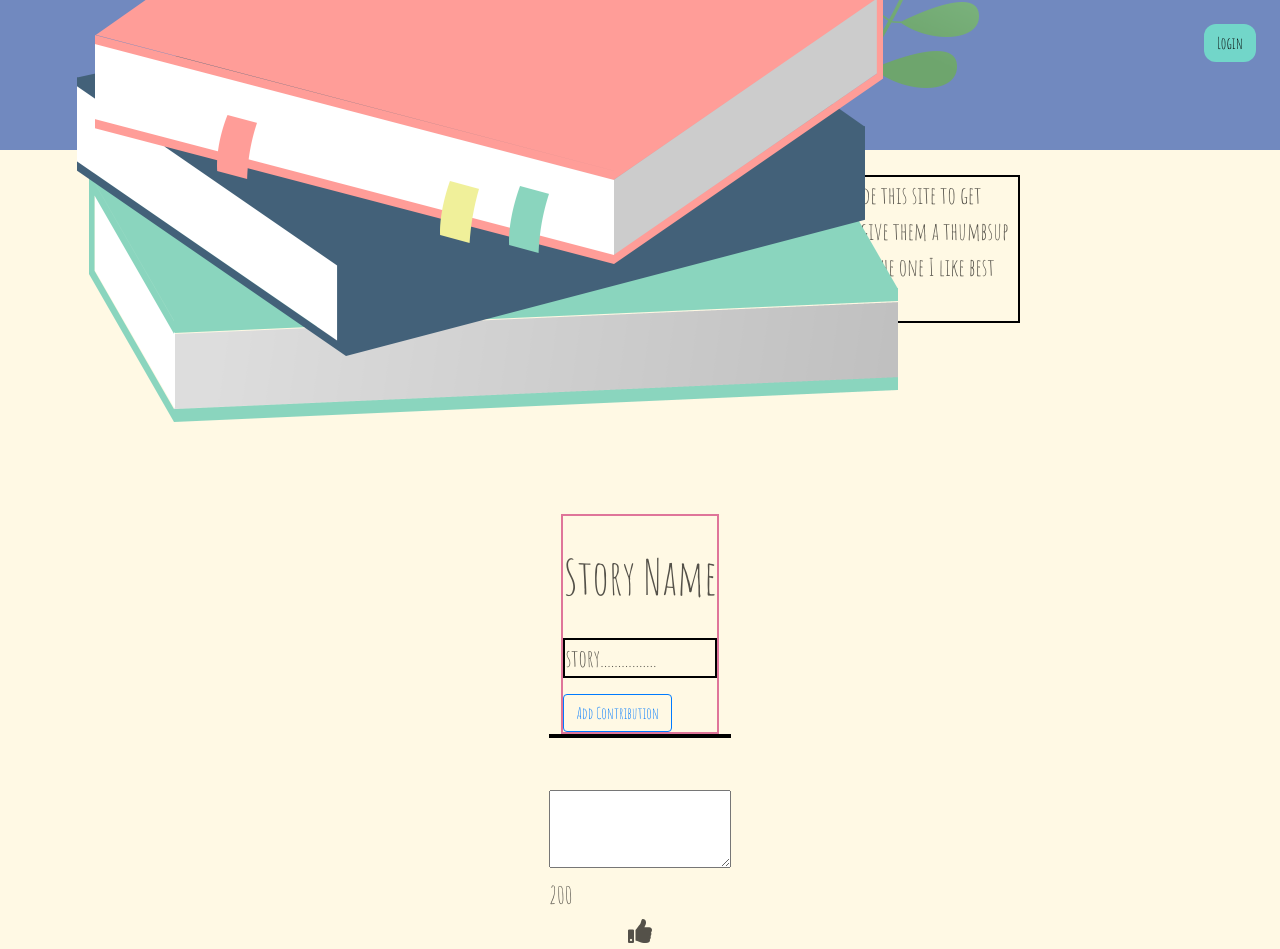
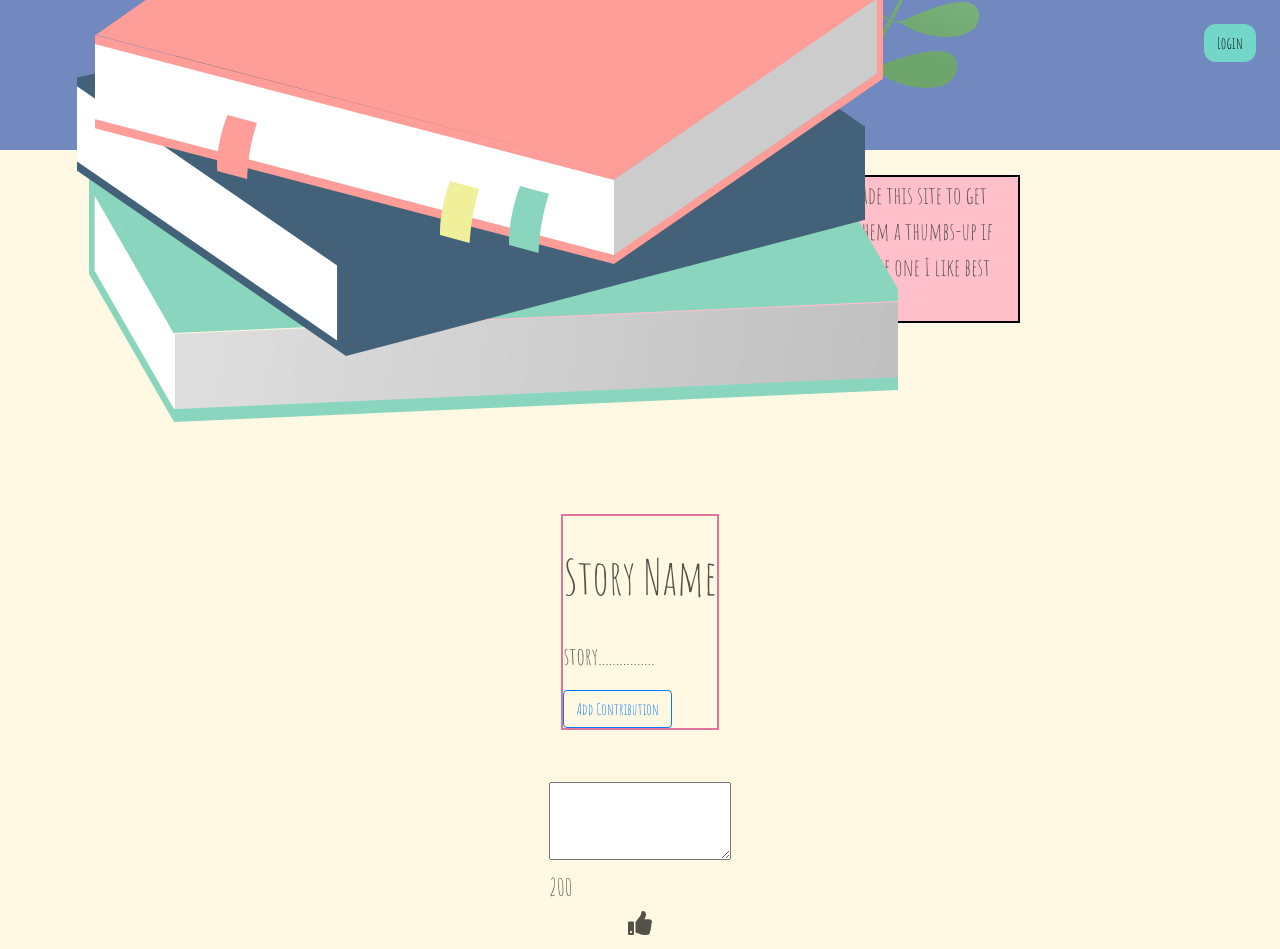
Before and after one commit to swamysanjay/midterm, a Node server app: page / in a window 1280 px wide. Run offline with Node 20, Linux system fonts and the light colour scheme; style sheets or scripts are compiled from the project's sources.

Commit message:
edits to header and index files

```diff
--- a/styles/header.scss
+++ b/styles/header.scss
@@ -2,6 +2,7 @@
   padding: 175px;
 }
 
-p {
-  border: 2px solid black !important;
+#intro-message {
+  border: 2px solid black;
+  background-color: pink;
 }
--- a/views/index.ejs
+++ b/views/index.ejs
@@ -45,7 +45,7 @@
   <main class="container">
     <header>
       <section class="intro">
-      <p>Welcome to my story making blog! I write stories but I often have writers block so I made this site to get some ideas from the creative minds of people like you! Read the ideas of other users and give them a thumbsup if you like it! I'll merge the idea with the most votes (or who knows I might just go with the one I like best😜)</p>
+      <p id="intro-message">Welcome to my story making blog! I write stories but I often have writer's block so I made this site to get ideas from the creative minds of people like you! Read the ideas of other users and give them a thumbs-up if you like it! I'll merge the idea with the most votes -- or who knows I might just go with the one I like best😜</p>
     </section>
     </header>
     <section class="posted-stories">
```
